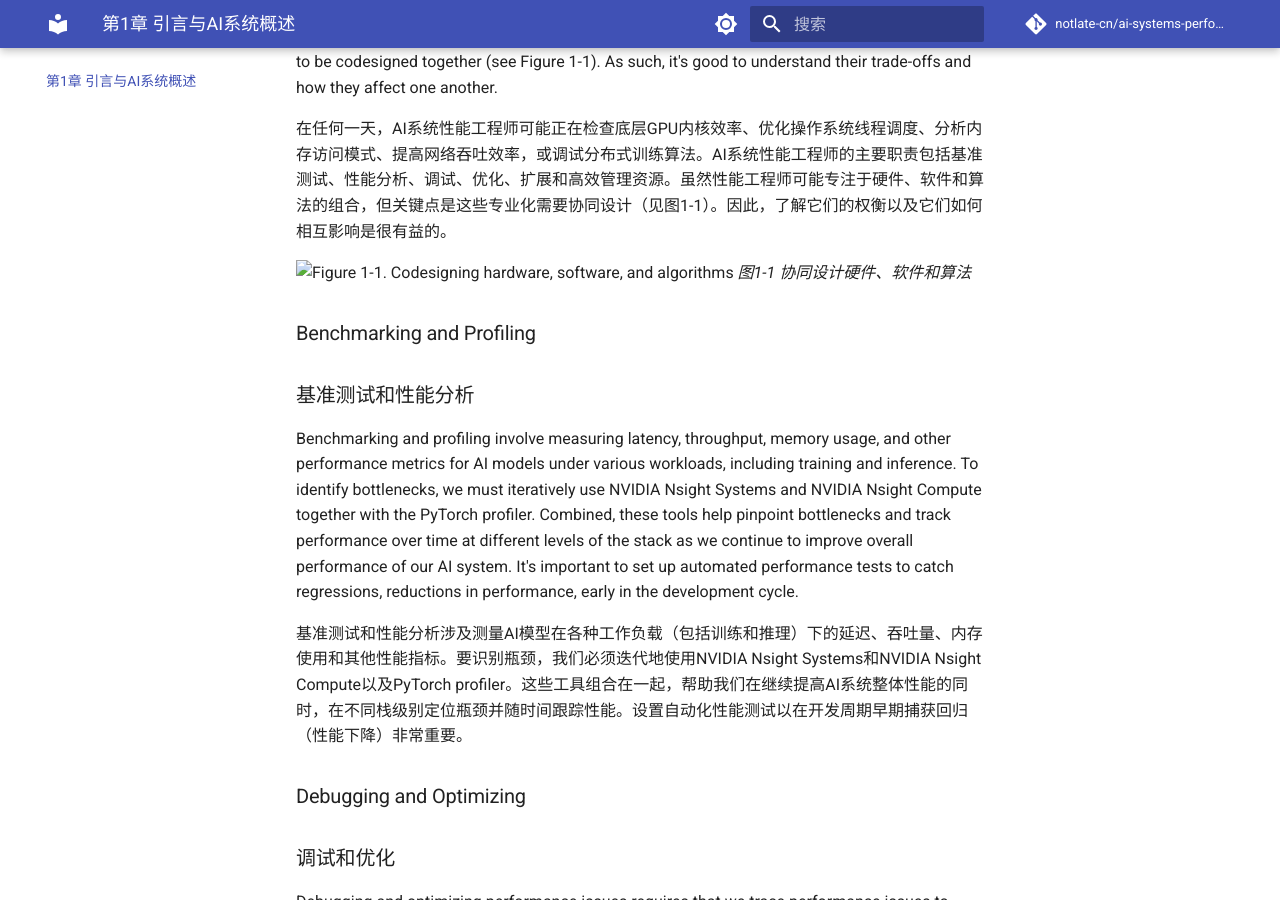
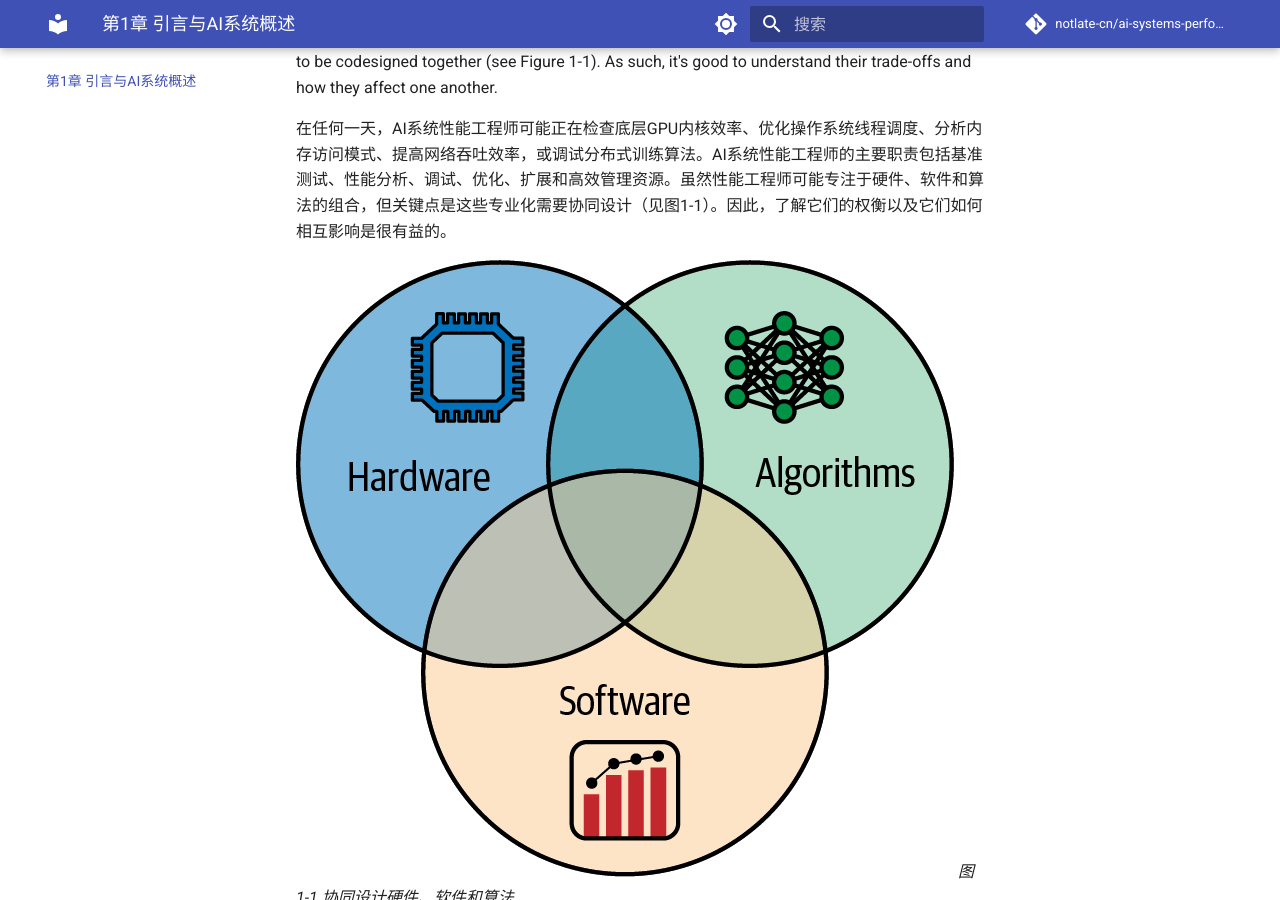
Before and after one commit to notlate-cn/ai-systems-performance-engeering, an MkDocs documentation site: the page built from docs/chapters/ch01.md, in a window 1280 px wide and 900 px high, scrolled down 3408 px. Built offline with MkDocs 1.6.1 and Material for MkDocs 9.7.7, drawn with Linux system fonts in a browser that asks for light colours; comment, search, counter and statistics services are not loaded.

Commit message:
修复所有图片路径：添加../前缀
markdown文件在docs/chapters/目录，图片在docs/assets/images/目录
需要使用相对路径../assets/images/ch01/访问图片

```diff
--- a/docs/chapters/ch01.md
+++ b/docs/chapters/ch01.md
@@ -48,7 +48,7 @@
 
 在任何一天，AI系统性能工程师可能正在检查底层GPU内核效率、优化操作系统线程调度、分析内存访问模式、提高网络吞吐效率，或调试分布式训练算法。AI系统性能工程师的主要职责包括基准测试、性能分析、调试、优化、扩展和高效管理资源。虽然性能工程师可能专注于硬件、软件和算法的组合，但关键点是这些专业化需要协同设计（见图1-1）。因此，了解它们的权衡以及它们如何相互影响是很有益的。
 
-![Figure 1-1. Codesigning hardware, software, and algorithms](assets/images/ch01/fig1_19_1.png)
+![Figure 1-1. Codesigning hardware, software, and algorithms](../assets/images/ch01/fig1_19_1.png)
 *图1-1 协同设计硬件、软件和算法*
 
 ### Benchmarking and Profiling
@@ -129,10 +129,10 @@
 
 MLPerf等行业基准测试已经量化了跨硬件代的这些协同设计优化。在MLPerf Training v5.0（2025）中，基于Blackwell的NVIDIA GB200 NVL72系统在每个GPU上的训练吞吐量比等效的Hopper系统高出2.6倍，如图1-2所示。在MLPerf Inference v5.0（2025）中，Blackwell NVL72由于更高的单GPU性能和更大的NVLink域，在每个GPU上的推理吞吐量比等效的Hopper集群高出约3.4倍。这些结果如图1-3所示。
 
-![Figure 1-2. NVIDIA GB200 NVL72 MLPerf Training v5.0 per-GPU throughput improvement over an equivalent NVIDIA Hopper cluster](assets/images/ch01/fig1_24_1.png)
+![Figure 1-2. NVIDIA GB200 NVL72 MLPerf Training v5.0 per-GPU throughput improvement over an equivalent NVIDIA Hopper cluster](../assets/images/ch01/fig1_24_1.png)
 *图1-2 NVIDIA GB200 NVL72在MLPerf Training v5.0中相对于等效NVIDIA Hopper集群的每GPU吞吐量提升*
 
-![Figure 1-3. NVIDIA GB200 NVL72 MLPerf Inference v5.0 per-GPU throughput improvement over an equivalent NVIDIA Hopper cluster](assets/images/ch01/fig1_25_1.png)
+![Figure 1-3. NVIDIA GB200 NVL72 MLPerf Inference v5.0 per-GPU throughput improvement over an equivalent NVIDIA Hopper cluster](../assets/images/ch01/fig1_25_1.png)
 *图1-3 NVIDIA GB200 NVL72在MLPerf Inference v5.0中相对于等效NVIDIA Hopper集群的每GPU吞吐量提升*
 
 In later chapters, we'll reference some of these open benchmarks to support various performance tuning concepts. For instance, when discussing GPU kernel optimizations, we will reference DeepSeek's published profiles showing how their custom kernels achieved near-peak memory bandwidth utilization on NVIDIA GPUs.
@@ -174,7 +174,7 @@
 
 这种创新工程取得了成效，DeepSeek-V3的训练完成所用的GPU时间（和成本）仅为OpenAI、Meta、DeepMind等公司类似规模前沿模型的一小部分。这只是许多人认为使用更强大集群训练这种规模模型所需资源的一小部分。
 
-![Figure 1-4. DeepSeek-V3's expert routing](assets/images/ch01/fig01_28_1.png)
+![Figure 1-4. DeepSeek-V3's expert routing](../assets/images/ch01/fig01_28_1.png)
 *图1-4 DeepSeek-V3的专家路由*
 
 DeepSeek reports that V3's performance approaches GPT-4's on several standardized benchmarks, including language understanding, reading comprehension, and reasoning. It even matches or slightly exceeds GPT-4 on some tests. These comparisons were based on standardized tests used across the industry. This implies that an open MoE model can rival the best closed models—despite using less capable hardware.
```
